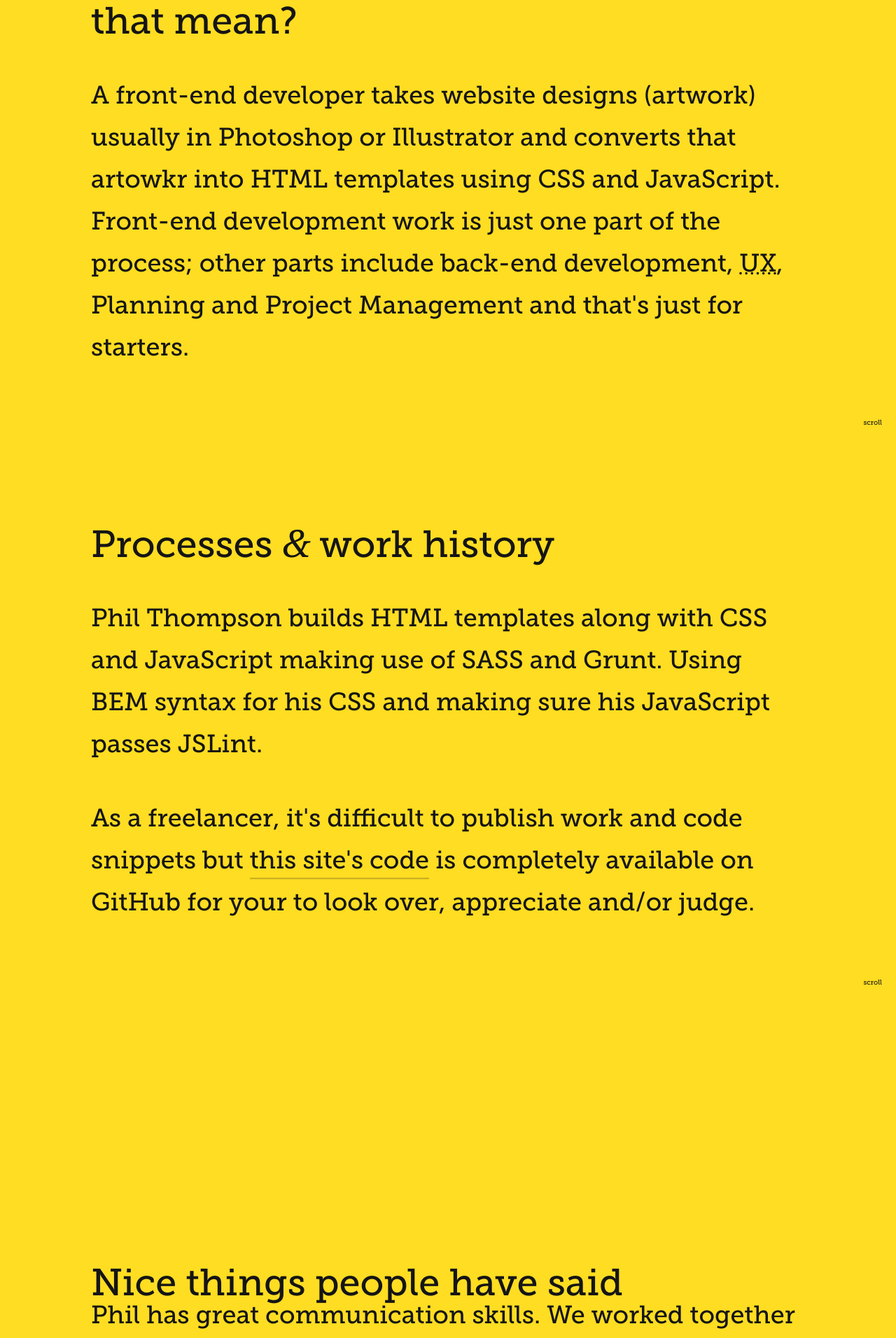
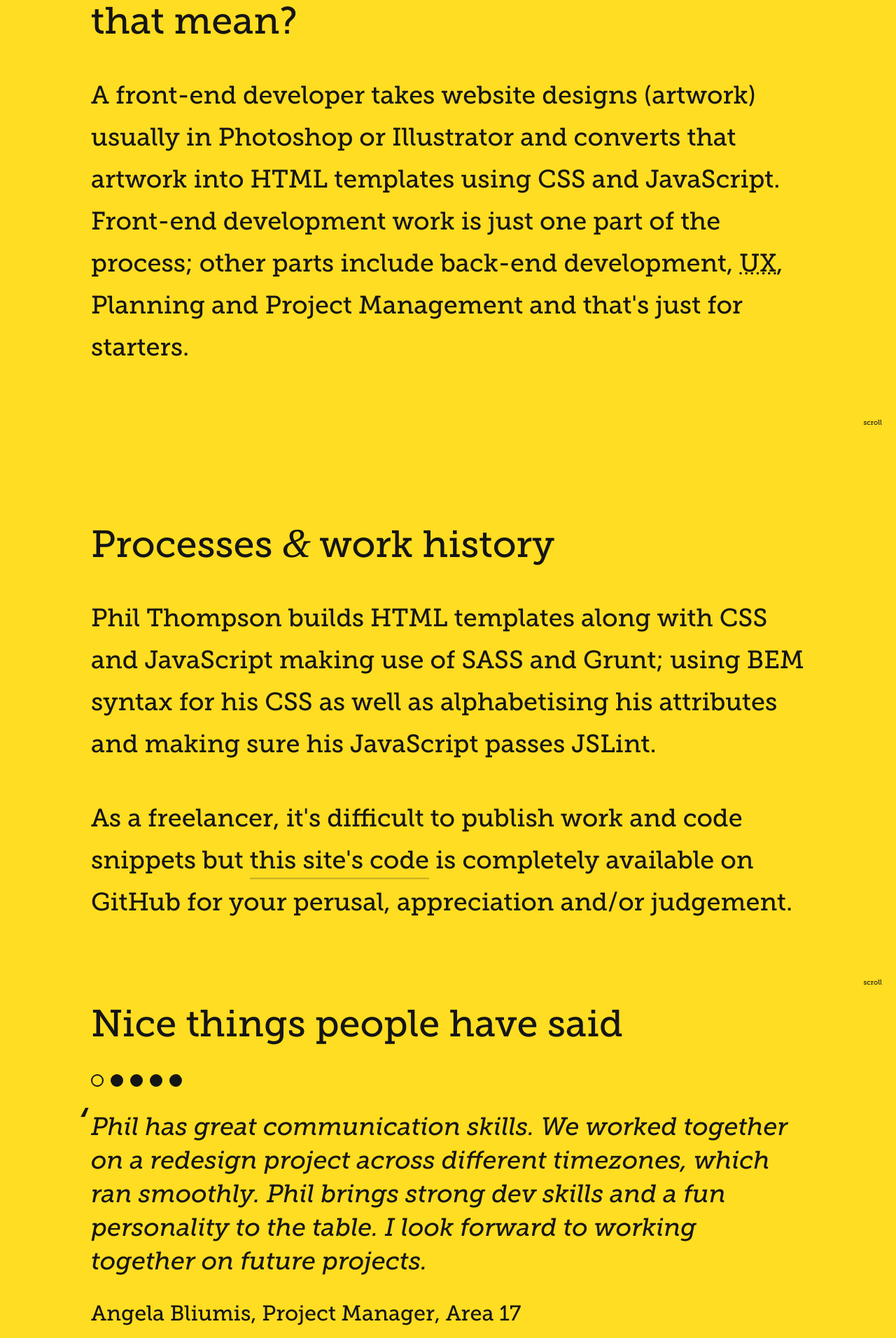
Before and after one commit to imgiseverything/philthompson.co.uk, a PHP site: page / in a window 1280 px wide. Shown: the part 967-2879 px from the top of the page at 70% size. Run offline with PHP 8.4, Linux system fonts and the light colour scheme; some libraries are stand-ins or nearby versions.

Commit message:
More copy amends and styling for the carousel of quotes

```diff
--- a/_sass/_misc-reset.scss
+++ b/_sass/_misc-reset.scss
@@ -148,3 +148,19 @@ ul li, ol li{
 	margin-left: 1em;
 	padding-bottom: .25em;
 }
+blockquote{
+    margin: 1em 0 1em 30px;
+    position: relative;
+
+    &:before{
+		content: "‘";
+	    font-size: 60px;
+	    left: -20px;
+	    position: absolute;
+	    top: -10px;
+	}
+
+	@media screen and (min-width: $l+px) {
+		margin-left: 0;
+	}
+}
--- a/_sass/_slides.scss
+++ b/_sass/_slides.scss
@@ -13,7 +13,7 @@ div[data-slide]{
 	left: 0;
 	opacity: 0;
 	position: absolute;
-	top: 0;
+	top: 3em;
 	width: 100%;
 
 	&.active{
@@ -27,17 +27,18 @@ div[data-slide]{
 
 /* Clickable dots to navigate */
 .slides-nav{
-	bottom: 10px;
+	left: 0;
 	position: absolute;
-	right: 20px;
+	top: 1em;
 	z-index: 2;
 
-	@media screen and (min-width: 1024px) {
-		bottom: 25px;
+	@media screen and (min-width: $l+px) {
+
 	}
 
 	li{
 		display: inline-block;
+		margin: 0;
 		vertical-align: middle;
 
 		+ li{
@@ -48,26 +49,26 @@ div[data-slide]{
 	a{
 		background: $c-black;
 		border-radius: 50%;
-		border: 3px solid transparent;
+		border: 2px solid $c-black;
 		display: block;
 		height: 18px;
+		@include transition(all, 300ms, linear);
 		width: 18px;
+
+		&:after{
+			content: none;
+		}
 
 		&.active{
 			background: $c-yellow;
 			border-color: $c-black;
-			height: 24px;
-			width: 24px;
 		}
 
-		@media screen and (min-width: 1024px) {
-			height: 10px;
-			width: 10px;
-
-			&.active{
-				height: 16px;
-				width: 16px;
+		@media screen and (min-width: $l+1+px) {
+			&:hover{
+				background-color: rgba($c-black, 0.75);
 			}
 		}
+
 	}
 }
--- a/_sass/_type.scss
+++ b/_sass/_type.scss
@@ -29,7 +29,23 @@ em, i{
 
 
 li{
-	font-size: 0.8em;
+	font-size: .8em;
+}
+
+/* Quotes */
+.quotes{
+
+	blockquote{
+		font-family: $font-family-body-italic;
+		line-height: 1.33;
+	}
+
+	cite{
+		display: block;
+		font-family: $font-family-body;
+		font-size: .85em;
+		margin-top: 1em;
+	}
 }
 
 
@@ -63,4 +79,5 @@ li{
 		font-size: 80px;
 	}
 
+
 }
--- a/css/style.css
+++ b/css/style.css
@@ -343,6 +343,19 @@ ul li, ol li {
   margin-left: 1em;
   padding-bottom: .25em; }
 
+blockquote {
+  margin: 1em 0 1em 30px;
+  position: relative; }
+  blockquote:before {
+    content: "‘";
+    font-size: 60px;
+    left: -20px;
+    position: absolute;
+    top: -10px; }
+  @media screen and (min-width: 1024px) {
+    blockquote {
+      margin-left: 0; } }
+
 body {
   font: 20px/1.6667 "MuseoSlab500", "Museo Slab", Museo, Georgia, sans-serif; }
 
@@ -366,7 +379,17 @@ em, i {
   font-size: 1.5em; }
 
 li {
-  font-size: 0.8em; }
+  font-size: .8em; }
+
+/* Quotes */
+.quotes blockquote {
+  font-family: "MuseoSlab500italic", "MuseoSlab500", "Museo Slab", Museo, Georgia, sans-serif;
+  line-height: 1.33; }
+.quotes cite {
+  display: block;
+  font-family: "MuseoSlab500", "Museo Slab", Museo, Georgia, sans-serif;
+  font-size: .85em;
+  margin-top: 1em; }
 
 .h, p, ul, ol {
   margin-top: 1em; }
@@ -600,7 +623,7 @@ div[data-slide] {
   left: 0;
   opacity: 0;
   position: absolute;
-  top: 0;
+  top: 3em;
   width: 100%; }
   div[data-slide].active {
     opacity: 1; }
@@ -612,37 +635,34 @@ div[data-slide] {
 
 /* Clickable dots to navigate */
 .slides-nav {
-  bottom: 10px;
+  left: 0;
   position: absolute;
-  right: 20px;
+  top: 1em;
   z-index: 2; }
-  @media screen and (min-width: 1024px) {
-    .slides-nav {
-      bottom: 25px; } }
   .slides-nav li {
     display: inline-block;
+    margin: 0;
     vertical-align: middle; }
     .slides-nav li + li {
       margin-left: 10px; }
   .slides-nav a {
     background: #151515;
     border-radius: 50%;
-    border: 3px solid transparent;
+    border: 2px solid #151515;
     display: block;
     height: 18px;
+    -webkit-transition: all 300ms linear;
+    -ms-transition: all 300ms linear;
+    transition: all 300ms linear;
     width: 18px; }
+    .slides-nav a:after {
+      content: none; }
     .slides-nav a.active {
       background: #ffdd22;
-      border-color: #151515;
-      height: 24px;
-      width: 24px; }
-    @media screen and (min-width: 1024px) {
-      .slides-nav a {
-        height: 10px;
-        width: 10px; }
-        .slides-nav a.active {
-          height: 16px;
-          width: 16px; } }
+      border-color: #151515; }
+    @media screen and (min-width: 1025px) {
+      .slides-nav a:hover {
+        background-color: rgba(21, 21, 21, 0.75); } }
 
 /**
  *	5 Mobile / RWD helper classes
--- a/index.php
+++ b/index.php
@@ -22,18 +22,18 @@
 	<div class="group section">
 		<div class="inner">
 			<h2 class="h h2">Huh? Front-end developer? What does that mean?</h2>
-			<p>A front-end developer takes website designs (artwork) usually in Photoshop or Illustrator and converts that artowkr into HTML templates using CSS and JavaScript. Front-end development work is just one part of the process; other parts include back-end development, <abbr title="User Experience">UX</abbr>, Planning and Project Management and that's just for starters.</p>
+			<p>A front-end developer takes website designs (artwork) usually in Photoshop or Illustrator and converts that artwork into HTML templates using CSS and JavaScript. Front-end development work is just one part of the process; other parts include back-end development, <abbr title="User Experience">UX</abbr>, Planning and Project Management and that's just for starters.</p>
 		</div>
 	</div>
 	<div class="group section">
 		<div class="inner">
 			<h2 class="h h2">Processes <span class="amp">&amp;</span> work history</h2>
-			<p>Phil Thompson builds HTML templates along with CSS and JavaScript making use of SASS and Grunt. Using BEM syntax for his CSS and making sure his JavaScript passes JSLint.</p>
-			<p>As a freelancer, it's difficult to publish work and code snippets but <a href="//github.com/imgiseverything/philthompson.co.uk">this site's code</a> is completely available on GitHub for your to look over, appreciate and/or judge.</p>
+			<p>Phil Thompson builds HTML templates along with CSS and JavaScript making use of SASS and Grunt; using BEM syntax for his CSS as well as alphabetising his attributes and making sure his JavaScript passes JSLint.</p>
+			<p>As a freelancer, it's difficult to publish work and code snippets but <a href="//github.com/imgiseverything/philthompson.co.uk">this site's code</a> is completely available on GitHub for your perusal, appreciation and/or judgement.</p>
 		</div>
 	</div>
-	<div class="group section" data-slides>
-		<div class="inner">
+	<div class="group section">
+		<div class="inner" data-slides>
 			<h2 class="h h2">Nice things people have said</h2>
 			<div class="quotes">
 				<div class="quote active" data-slide data-slide-number="1">
@@ -46,7 +46,7 @@
 
 				<div class="quote" data-slide data-slide-number="2">
 					<blockquote>
-						<p>Phil was an excellent front end developer to work with. He’s the hard-to-find type of person who pays close attention to every detail, and was willing to continually tweak spacing and interactions until the site felt as close to perfect as possible. Although we were working in different time zones, we had almost daily Skype conversations about how things were turning out and how to continually improve the site. He worked diligently to meet our design standards and functionality while also keeping the site running smoothly, given the pages complex interactions.</p>
+						<p>Phil was an excellent front end developer to work with. He’s the hard-to-find type of person who pays close attention to every detail, and was willing to continually tweak spacing and interactions until the site felt as close to perfect as possible.</p>
 						<cite><cite><a href="http://philipdibello.com/">Philip DiBello</a>, Designer, Area 17</cite></cite>
 					</blockquote>
 					<p><a href="http://imgiseverything.co.uk/work/area17/">Read the case study <span class="visuallyhidden">for Area17</span></a></p>
@@ -93,7 +93,7 @@
 	<div class="group section">
 		<div class="inner">
 			<h2 class="h h2">What’s with the yellow?</h2>
-			<p>The short answer is because Phil likes loves it; the longer answer is that it makes the website stand-out. It allows for a very simplistic, some may say, minimalist design that maintains some character.</p>
+			<p>The short answer is because Phil <del>likes</del> loves it; the longer answer is that it makes the website stand-out. It allows for a very simplistic, some may say, minimalist design that maintains some character.</p>
 			<p>Some people like the yellow and some don’t.</p>
 		</div>
 	</div>
```
Also changed, not shown: _sass/_misc-helpers.scss (line endings or trailing spaces), css/style.min.css.
